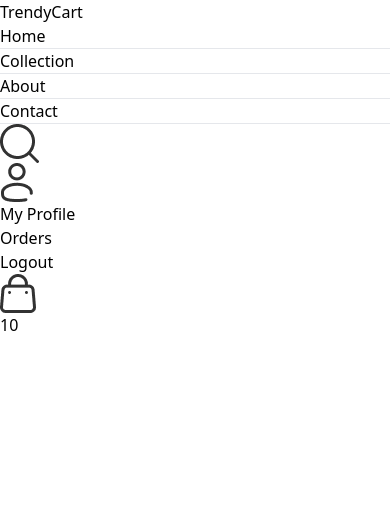
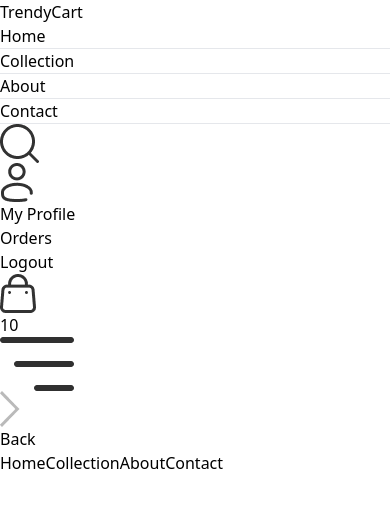
Before and after one commit to JUDHI3134/e-commerce-store, a React (Vite) app: page /collection in a window 390 px wide. Shown: the top 508 px of the page. Built offline with nearby package versions, Linux system fonts and the light colour scheme; the HTML template or start-up script is replaced by a standard one.

Commit message:
create navbar responsive

```diff
--- a/src/components/Navbar.jsx
+++ b/src/components/Navbar.jsx
@@ -1,8 +1,9 @@
-import React from 'react'
+import React, { useState } from 'react'
 import { Link, NavLink } from 'react-router-dom'
 import { assets } from '../assets/assets'
 
 const Navbar = () => {
+    const [showMenu,setShowMenu] =  useState(false)
   return (
     <div className='flex items-center justify-between py-5 font-medium'>
       <h1 className='font-bold text-xl'>TrendyCart</h1>
@@ -42,7 +43,31 @@ const Navbar = () => {
             <img src={assets.cart_icon} className='w-5 min-w-5' alt="" />
             <p className='absolute right-[-5px] bottom-[-5px] w-4 text-center leading-4 bg-red-500 text-white aspect-square rounded-full text-[8px]'>10</p>
         </Link>
+
+
+        {/* ==================responsive menu=============== */}
+
+        <img onClick={()=>setShowMenu(true)} src={assets.menu_icon} className='w-5 cursor-pointer sm:hidden' alt="" />
       </div>
+
+
+    {/* ---------------sidebar menu================ */}
+    <div className={`absolute top-0 right-0 bottom-0 overflow-hidden bg-white transition-all ${showMenu ? "w-full" : "w-0"}`}>
+        <div className='flex flex-col text-gray-600'>
+            <div onClick={()=>setShowMenu(false)} className='flex items-center gap-4 p-3 cursor-pointer'>
+            <img src={assets.dropdown_icon} className='h-4 rotate-180' alt="" />
+            <p>Back</p>
+            </div>
+            <NavLink onClick={()=>setShowMenu(false)} className="py-2 pl-6 border" to="/">Home</NavLink>
+            <NavLink onClick={()=>setShowMenu(false)} className="py-2 pl-6 border" to="/collection">Collection</NavLink>
+            <NavLink onClick={()=>setShowMenu(false)} className="py-2 pl-6 border" to="/about">About</NavLink>
+            <NavLink onClick={()=>setShowMenu(false)} className="py-2 pl-6 border" to="/contact">Contact</NavLink>
+        </div>
+    </div>
+
+
+
+
     </div>
   )
 }
```
